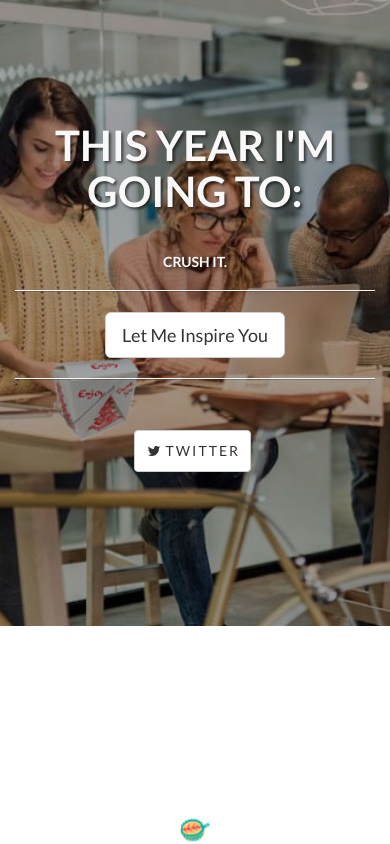
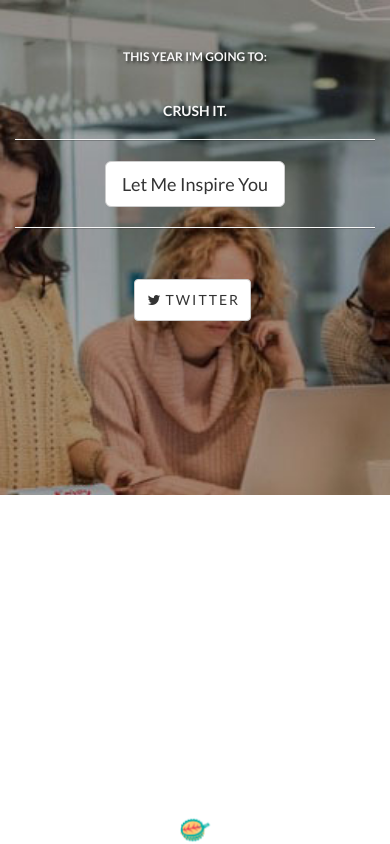
Before and after one commit to Snazzyham/Crushing-It, a PHP site: page / in a window 390 px wide. Run offline with PHP 8.4, Linux system fonts and the light colour scheme.

Commit message:
fixed font size issues for mobile devices
also fixed moving background problem and layout issues.

```diff
--- a/css/landing-page.css
+++ b/css/landing-page.css
@@ -37,6 +37,11 @@ h6 {
     color: #f8f8f8;
     background: url(../img/bg.jpg) no-repeat center center;
     background-size: cover;
+    background-attachment: fixed;
+}
+
+h1, .h1 {
+  font-size: 1em;
 }
 
 .intro-message {
@@ -45,10 +50,11 @@ h6 {
     padding-bottom: 20%;
 }
 
+
 .intro-message > h1 {
     margin: 0;
     text-shadow: 2px 2px 3px rgba(0,0,0,0.6);
-    font-size: 5em;
+    font-size: 1.5em;
 }
 
 .intro-divider {
@@ -67,7 +73,7 @@ h6 {
     }
 
     .intro-message > h1 {
-        font-size: 3em;
+        font-size: 1.5em;
     }
 
     ul.intro-social-buttons > li {
@@ -201,6 +207,7 @@ letter-spacing: 0.8px;
     .twtrbtn {
       padding: 10px;
       margin: 30px;
+      margin-bottom: 50px;
     }
 
     .percolate {
@@ -210,6 +217,12 @@ letter-spacing: 0.8px;
 
     h3 {
       font-size: 14px;
+    }
+    .intro-message h1 {
+      font-size: 12px;
+    }
+    .intro-message {
+      padding-top: 0px;
     }
 }
 
@@ -222,6 +235,9 @@ letter-spacing: 0.8px;
   #quoteDiv {
     padding: 40px;
   }
+  .intro-message {
+    padding-bottom: 400px;
+  }
 }
 
 .durian {
--- a/index.php
+++ b/index.php
@@ -91,6 +91,7 @@
                         <br>
 
                         <h3 id="quoteDiv" class="animated fadeInUp">CRUSH IT.</h3>
+                        <div class='buttonz'>
                         <hr class="intro-divider">
                         <a href="#" class="btn btn-default btn-lg" id="quoteButton">Let Me Inspire You</a>
                         <hr class="intro-divider">
@@ -106,13 +107,13 @@
                                 <a target="_blank" href="https://www.facebook.com/sharer/sharer.php?u=http://imcrushing.it" class="btn btn-default libg"><i class="fa fa-facebook fa-fw"></i> <span class="network-name">Facebook</span></a>
                             </li>
                         </ul>
-
+                      </div>
                     </div>
                 </div>
             </div>
               <div class="percolate">
-                <img src="img/durian.png" class="durian">
-                <p class="wbst">Website designed by <a href="http://wearepercolate.com">Percolate Galacitc</a></p>
+                <a href="http://wearepercolate.com"><img src="img/durian.png" class="durian"></a>
+                <p class="wbst">Website designed by <a href="https://medium.com/@SnazzyHam/89bb4927b668">Percolate Galacitc</a></p>
               </div>
 
         </div>
```
Also changed, not shown: index.html (+4 -3 lines).
